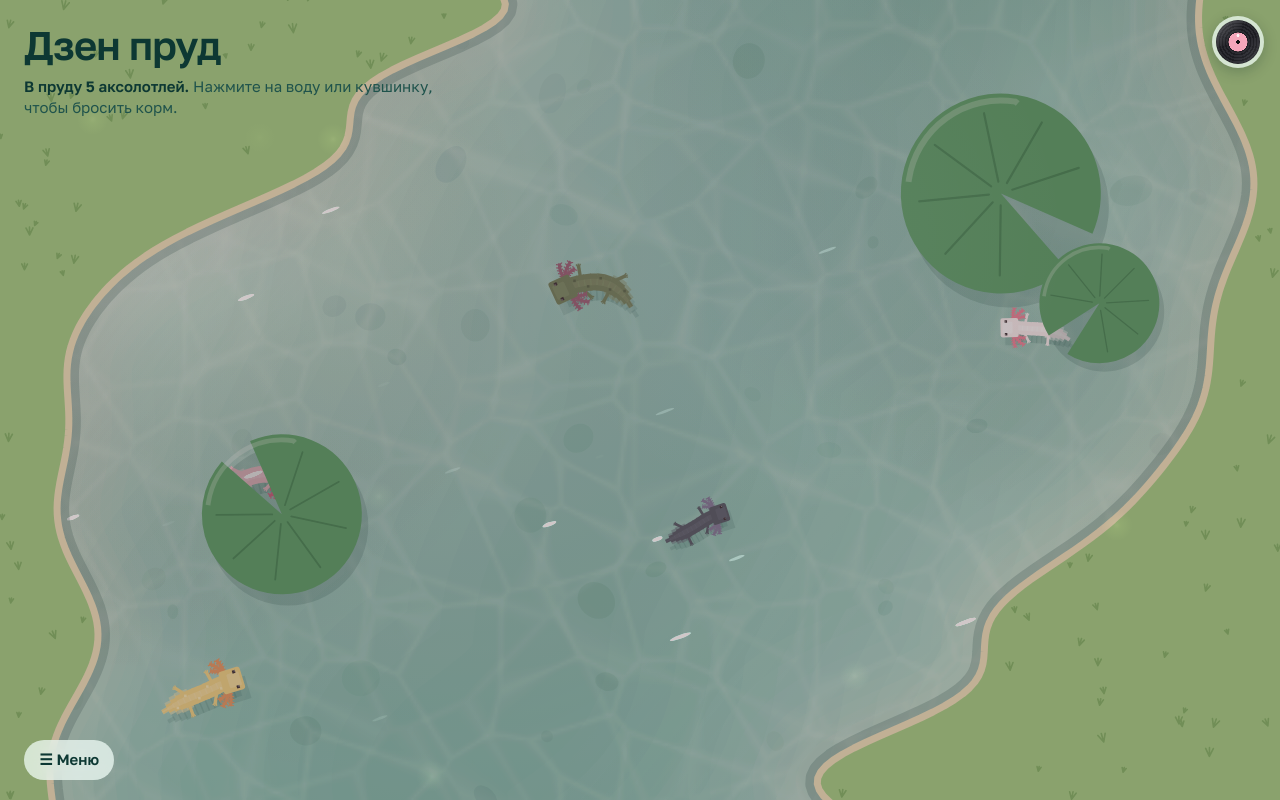
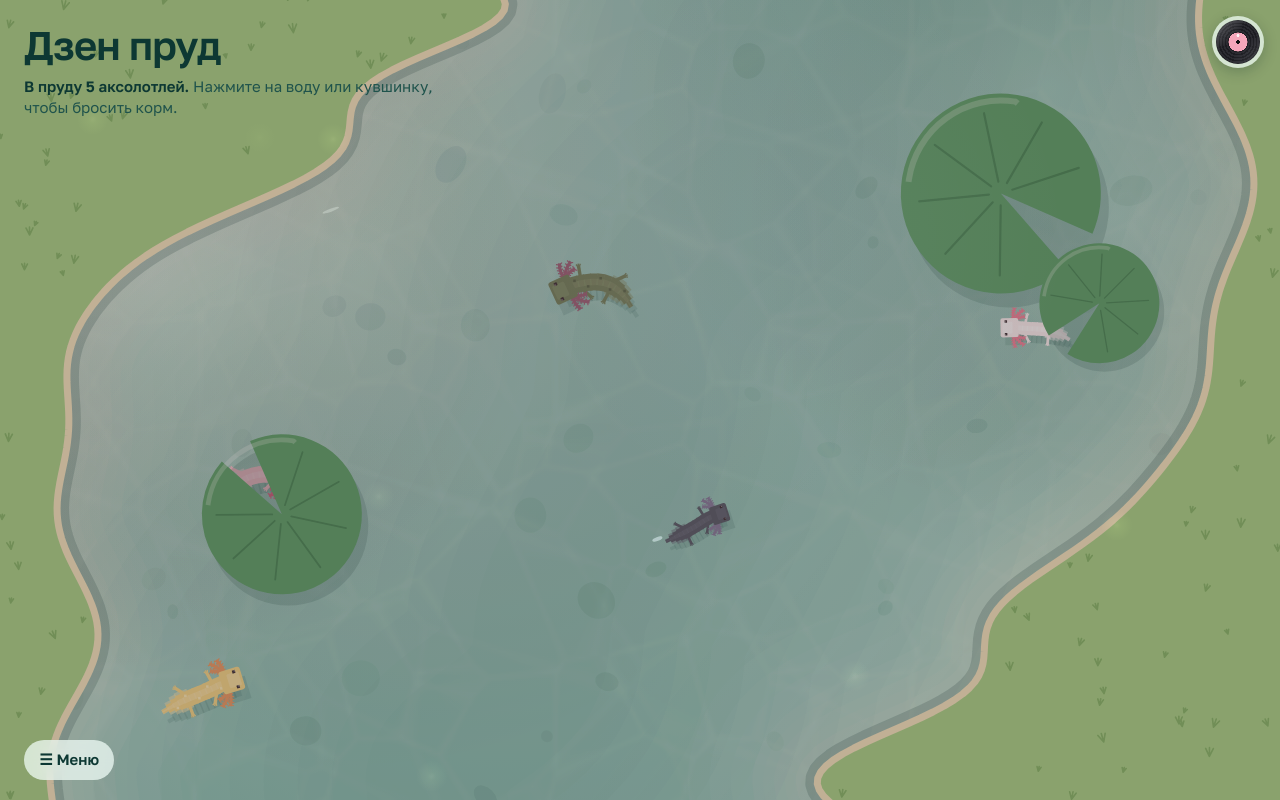
Before and after one commit to galin900/zen-pond, a plain HTML site: page index.html in a window 1280 px wide. Drawn offline with Linux system fonts and the light colour scheme; animation ran at ten frames a second; a web font is replaced by a local one.

Commit message:
Меньше бликов на воде
Co-Authored-By: Claude Opus 5.5 <noreply@anthropic.com>
Claude-Session: https://claude.ai/code/session_01MJSdFqdwuPbs235ppeQZcn

```diff
--- a/index.html
+++ b/index.html
@@ -1913,7 +1913,7 @@ body {
   var sparkles = [];
   (function () {
     var rnd = seeded(77);
-    for (var i = 0; i < 46; i++) sparkles.push({ x: rnd(), y: rnd(), ph: rnd() * TAU, sp: 0.8 + rnd() * 1.6, len: 5 + rnd() * 10, dx: (rnd() - 0.5) * 0.01 });
+    for (var i = 0; i < 14; i++) sparkles.push({ x: rnd(), y: rnd(), ph: rnd() * TAU, sp: 0.8 + rnd() * 1.6, len: 5 + rnd() * 10, dx: (rnd() - 0.5) * 0.01 });
   })();
 
   function shoreLine(left, width, style, alpha) {
@@ -1975,10 +1975,10 @@ body {
     var sf = makeLayer(); ctx = sf.g;
     ctx.globalAlpha = 0.1; ctx.fillStyle = colors["water-deep"]; ctx.fillRect(0, 0, W, H);
     var gr = ctx.createLinearGradient(0, 0, W * 0.8, H);
-    gr.addColorStop(0, "rgba(255, 255, 255, 0.22)");
+    gr.addColorStop(0, "rgba(255, 255, 255, 0.12)");
     gr.addColorStop(0.35, "rgba(255, 255, 255, 0)");
     gr.addColorStop(0.7, "rgba(255, 255, 255, 0)");
-    gr.addColorStop(1, "rgba(255, 255, 255, 0.1)");
+    gr.addColorStop(1, "rgba(255, 255, 255, 0.05)");
     ctx.globalAlpha = 1; ctx.fillStyle = gr; ctx.fillRect(0, 0, W, H);
     surfCache = sf.c;
     ctx = saved;
@@ -1992,8 +1992,8 @@ body {
     var cw = causticCanvas.width, ch = causticCanvas.height;
     cctx.clearRect(0, 0, cw, ch);
     var layers = [
-      { k: 1.6, vx: 9, vy: 5, a: 0.17 },
-      { k: 2.3, vx: -6, vy: 8, a: 0.12 }
+      { k: 1.8, vx: 7, vy: 4, a: 0.08 },
+      { k: 2.6, vx: -5, vy: 6, a: 0.05 }
     ];
     for (var i = 0; i < layers.length; i++) {
       var L = layers[i], span = CAUSTIC_SIZE * L.k;
@@ -2023,11 +2023,11 @@ body {
     for (var i = 0; i < sparkles.length; i++) {
       var sp = sparkles[i];
       var tw = Math.sin(time * sp.sp + sp.ph);
-      if (tw <= 0.55) continue;
+      if (tw <= 0.7) continue;
       var x = ((sp.x + time * sp.dx) % 1 + 1) % 1 * W, y = sp.y * H;
       if (!inWater(x, y, 6)) continue;
-      var k = Math.pow((tw - 0.55) / 0.45, 2) * power;
-      ctx.globalAlpha = 0.75 * k;
+      var k = Math.pow((tw - 0.7) / 0.3, 2) * power;
+      ctx.globalAlpha = 0.45 * k;
       ctx.fillStyle = "#FFFFFF";
       ctx.beginPath();
       ctx.ellipse(x, y, sp.len * (0.6 + 0.4 * k), 1.2 + k, -0.35, 0, TAU);
```
